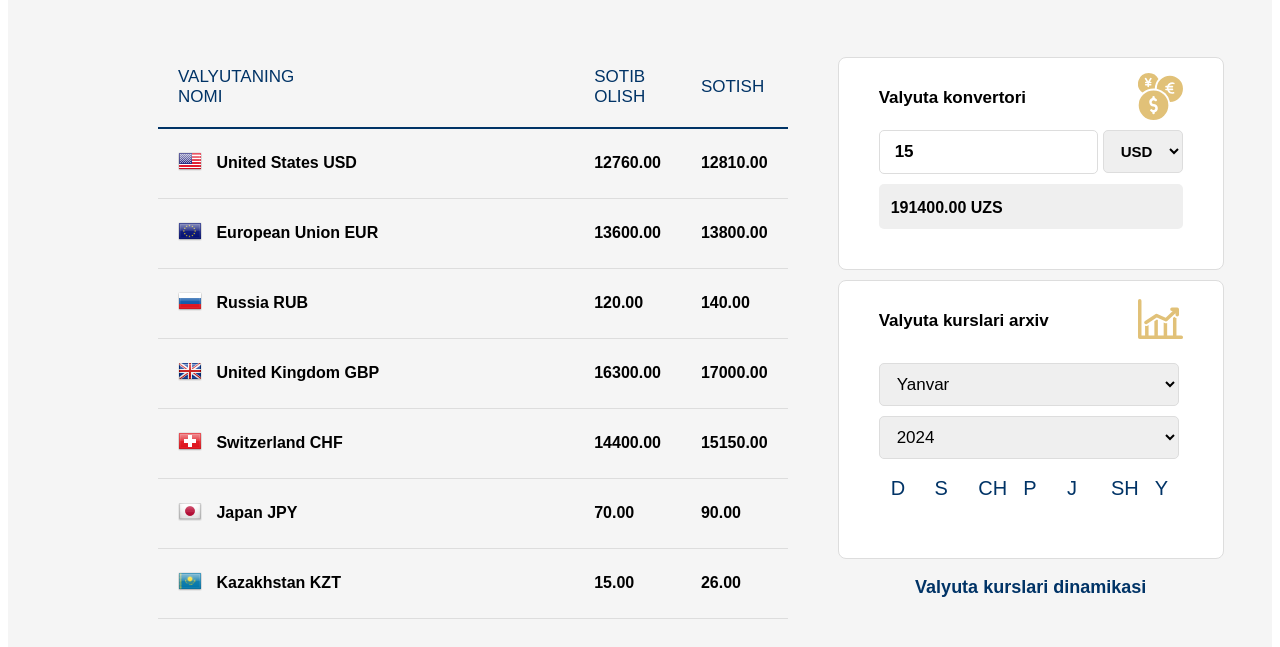
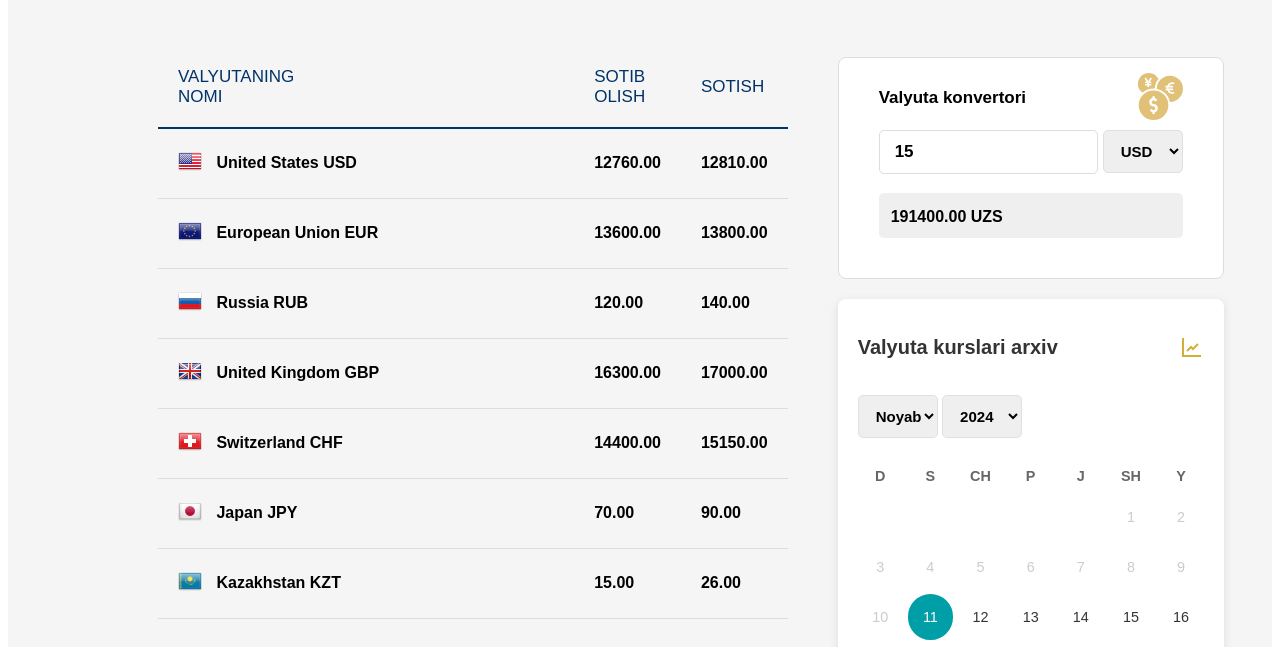
Before and after one commit to MehriddinBarnoyev/Js-NBU, a plain HTML site: page index.html in a window 1280 px wide. Shown: the part 305-952 px from the top of the page. Drawn offline with nearby package versions, Linux system fonts and the light colour scheme.

Commit message:
full done

```diff
--- a/index.html
+++ b/index.html
@@ -95,6 +95,7 @@
         <button onclick="hamburger()" class="hamburger">☰</button>
     </div>
 
+
     <div class="main">
         <h1>Valyutalar kursi</h1>
         <br>
@@ -140,52 +141,50 @@
                         <div class="h4" id="result">191,250.00 UZS</div>
                     </div>
                 </div>
-                <div class="card">
-                    <div class="card-body">
-                        <div class="title-cd">
-                            <h5 class="card-title">Valyuta kurslari arxiv</h5>
-                            <img class="card-img" src="photos/graphic.svg" alt="">
+                <div class="calendar-container">
+                    <div class="calendar-header">
+                        <h2 class="calendar-title">Valyuta kurslari arxiv</h2>
+                        <svg class="chart-icon" viewBox="0 0 24 24" fill="none" stroke="currentColor" stroke-width="2">
+                            <path d="M3 3v18h18"></path>
+                            <path d="M18 9l-5 5-2-2-4 4"></path>
+                        </svg>
+                    </div>
 
-                        </div>
-                        <div class="mb-3">
-                            <select class="months">
-                                <option>Yanvar</option>
-                                <option>Fevral</option>
-                                <option>Mart</option>
-                                <option>Aprel</option>
-                                <option>May</option>
-                                <option>Iyun</option>
-                                <option>Iyul</option>
-                                <option>August</option>
-                                <option>Sentabr</option>
-                                <option>Oktabr</option>
-                                <option>Noyabr</option>
-                                <option>Dekabr</option>
-                            </select>
-                        </div>
-                        <div class="mb-3">
-                            <select class="months">
-                                <option>2024</option>
-                                <option>2023</option>
-                                <option>2022</option>
-                                <option>2021</option>
-                                <option>2020</option>
-                            </select>
-                        </div>
-                        <br>
-                        <div class="calendar-grid">
-                            <div class="day">D</div>
-                            <div class="day">S</div>
-                            <div class="day">CH</div>
-                            <div class="day">P</div>
-                            <div class="day">J</div>
-                            <div class="day">SH</div>
-                            <div class="day">Y</div>
-                        </div>
-                        <br>
-                        <div class="calendar-grid" id="calendar"></div>
+                    <div class="calendar-controls">
+                        <select class="form-select" id="monthSelect">
+                            <option value="0">Yanvar</option>
+                            <option value="1">Fevral</option>
+                            <option value="2">Mart</option>
+                            <option value="3">Aprel</option>
+                            <option value="4">May</option>
+                            <option value="5">Iyun</option>
+                            <option value="6">Iyul</option>
+                            <option value="7">Avgust</option>
+                            <option value="8">Sentabr</option>
+                            <option value="9">Oktabr</option>
+                            <option value="10" selected>Noyabr</option>
+                            <option value="11">Dekabr</option>
+                        </select>
+
+                        <select class="form-select" id="yearSelect">
+                            <option value="2022">2022</option>
+                            <option value="2023">2023</option>
+                            <option value="2024" selected>2024</option>
+                        </select>
                     </div>
-                    <p class="dinamika">Valyuta kurslari dinamikasi</p>
+
+                    <div class="weekdays">
+                        <div class="weekday">D</div>
+
+                        <div class="weekday">S</div>
+                        <div class="weekday">CH</div>
+                        <div class="weekday">P</div>
+                        <div class="weekday">J</div>
+                        <div class="weekday">SH</div>
+                        <div class="weekday">Y</div>
+                    </div>
+
+                    <div class="calendar-grid" id="calendarGrid"></div>
                 </div>
             </div>
         </div>
@@ -257,6 +256,7 @@
                     </tr>
                 </table>
             </div>
+
 
             <div>
                 <div>
@@ -331,6 +331,7 @@
                     </ul>
                 </div>
 
+
                 <!-- Ikkinchi Column -->
                 <div class="footer-section">
                     <ul class="footer-links">
@@ -402,71 +403,3 @@
             </div>
         </div>
     </footer>
-
-<!--
-    <script>
-        document.addEventListener("DOMContentLoaded", function () {
-            const calendarEl = document.getElementById("calendar");
-            for (let i = 1; i <= 31; i++) {
-                const dayEl = document.createElement("div");
-                dayEl.classList.add("calendar-day");
-                dayEl.textContent = i;
-                calendarEl.appendChild(dayEl);
-            }
-
-            const amountEl = document.getElementById("amount");
-            const currencyEl = document.getElementById("currency");
-            const resultEl = document.getElementById("result");
-
-            function updateResult() {
-                const amount = parseFloat(amountEl.value);
-                const currency = currencyEl.value;
-                let rate;
-                switch (currency) {
-                    case "USD":
-                        rate = 12750;
-                        break;
-                    case "EUR":
-                        rate = 13790;
-                        break;
-                    case "RUB":
-                        rate = 120;
-                        break;
-                    default:
-                        rate = 1;
-                }
-                const result = amount * rate;
-                resultEl.textContent =
-                    result.toLocaleString("en-US", {
-                        minimumFractionDigits: 2,
-                        maximumFractionDigits: 2,
-                    }) + " UZS";
-            }
-
-            amountEl.addEventListener("input", updateResult);
-            currencyEl.addEventListener("change", updateResult);
-        });
-
-        document.querySelector(".toggle-text").addEventListener("click", function() {
-            const currencyRows = document.querySelectorAll(".currency-row");
-            const toggleText = this;
-
-            currencyRows.forEach(row => {
-                if (row.style.display === "none" || row.style.display === "") {
-                    row.style.display = "table-row";
-                } else {
-                    row.style.display = "none";
-                }
-            });
-
-            const isExpanded = currencyRows[0].style.display === "table-row";
-            toggleText.innerText = isExpanded
-            ? toggleText.getAttribute("data-hidetext")
-            : toggleText.getAttribute("data-showtext");
-        });
-
-
-    </script> -->
-</body>
-
-</html>
--- a/script.js
+++ b/script.js
@@ -207,7 +207,9 @@ const displayCurrencies = () => {
   currencies.slice(0, 7).forEach((currency) => {
     currencyContainer.innerHTML += `
       <tr>
-        <td><img src="${currency.flag}" alt="" /> ${currency.country} ${currency.currencyName}</td>
+        <td><img src="${currency.flag}" alt="" /> ${currency.country} ${
+      currency.currencyName
+    }</td>
         <td>${currency.buyRate ? currency.buyRate.toFixed(2) : "N/A"}</td>
         <td>${currency.sellRate ? currency.sellRate.toFixed(2) : "N/A"}</td>
       </tr>
@@ -231,19 +233,97 @@ const populateCurrencyDropdown = () => {
 const calculateCurrency = () => {
   const amount = parseFloat(document.getElementById("amount").value);
   const selectedCurrencyName = currencyDropdown.value;
-  const selectedCurrency = currencies.find((currency) => currency.currencyName === selectedCurrencyName);
+  const selectedCurrency = currencies.find(
+    (currency) => currency.currencyName === selectedCurrencyName
+  );
 
   if (selectedCurrency) {
     const resultInUZS = amount * selectedCurrency.buyRate;
-    document.getElementById("result").innerText = `${resultInUZS.toFixed(2)} UZS`;
+    document.getElementById("result").innerText = `${resultInUZS.toFixed(
+      2
+    )} UZS`;
   }
 };
 
 // Initialize and add event listeners if elements exist
 if (currencyDropdown && document.getElementById("amount")) {
   currencyDropdown.addEventListener("change", calculateCurrency);
-  document.getElementById("amount").addEventListener("input", calculateCurrency);
+  document
+    .getElementById("amount")
+    .addEventListener("input", calculateCurrency);
 }
+
+function generateCalendar(year, month) {
+  const firstDay = new Date(year, month, 1);
+  const lastDay = new Date(year, month + 1, 0);
+  const startingDay = firstDay.getDay();
+  const totalDays = lastDay.getDate();
+
+  const calendarGrid = document.getElementById("calendarGrid");
+  calendarGrid.innerHTML = "";
+
+  // Add empty cells for days before the first day of the month
+  for (let i = 0; i < startingDay; i++) {
+    const emptyDay = document.createElement("div");
+    emptyDay.className = "calendar-day";
+    calendarGrid.appendChild(emptyDay);
+  }
+
+  // Add days of the month
+  for (let day = 1; day <= totalDays; day++) {
+    const dayElement = document.createElement("div");
+    dayElement.className = "calendar-day";
+
+    // Check if it's today's date
+    const today = new Date();
+    if (
+      year === today.getFullYear() &&
+      month === today.getMonth() &&
+      day === today.getDate()
+    ) {
+      dayElement.classList.add("today");
+    }
+
+    // Check if it's the selected date (11th)
+    if (day === 11) {
+      dayElement.classList.add("active");
+    }
+
+    // Add inactive class for past dates
+    const currentDate = new Date(year, month, day);
+    if (currentDate < today) {
+      dayElement.classList.add("inactive");
+    }
+
+    dayElement.textContent = day;
+    dayElement.addEventListener("click", () => {
+      document
+        .querySelectorAll(".calendar-day.active")
+        .forEach((el) => el.classList.remove("active"));
+      if (!dayElement.classList.contains("inactive")) {
+        dayElement.classList.add("active");
+      }
+    });
+
+    calendarGrid.appendChild(dayElement);
+  }
+}
+
+// Initialize calendar
+const monthSelect = document.getElementById("monthSelect");
+const yearSelect = document.getElementById("yearSelect");
+
+function updateCalendar() {
+  const year = parseInt(yearSelect.value);
+  const month = parseInt(monthSelect.value);
+  generateCalendar(year, month);
+}
+
+monthSelect.addEventListener("change", updateCalendar);
+yearSelect.addEventListener("change", updateCalendar);
+
+// Generate initial calendar
+updateCalendar();
 
 // Execute functions on load
 displayCurrencies();
--- a/style.css
+++ b/style.css
@@ -278,6 +278,7 @@ th, td img {
     gap: 5px;
 }
 
+
 .mb-3 input{
     width: 200px;
     height: 40px;
@@ -533,6 +534,7 @@ th, td img {
     margin-bottom: 16px;
 }
 
+
 .footer-links {
     list-style: none;
     padding: 0;
@@ -782,3 +784,90 @@ th, td img {
         transform: none;
     }
 }
+
+
+.calendar-container {
+    max-width: 400px;
+    margin: 20px auto;
+    padding: 20px;
+    background-color: #fff;
+    border-radius: 8px;
+    box-shadow: 0 2px 10px rgba(0,0,0,0.1);
+}
+
+.calendar-header {
+    display: flex;
+    justify-content: space-between;
+    align-items: center;
+    margin-bottom: 20px;
+}
+
+.calendar-title {
+    font-size: 1.25rem;
+    font-weight: 600;
+    color: #333;
+}
+
+.chart-icon {
+    width: 24px;
+    height: 24px;
+    color: #d4af37;
+}
+
+.calendar-controls {
+    margin-bottom: 20px;
+}
+
+.form-select {
+    border-color: #e0e0e0;
+    margin-bottom: 10px;
+}
+
+.weekdays {
+    display: grid;
+    grid-template-columns: repeat(7, 1fr);
+    gap: 5px;
+    margin-bottom: 10px;
+    text-align: center;
+}
+
+.weekday {
+    font-weight: 600;
+    color: #666;
+    font-size: 0.9rem;
+}
+
+.calendar-grid {
+    display: grid;
+    grid-template-columns: repeat(7, 1fr);
+    gap: 5px;
+}
+
+.calendar-day {
+    aspect-ratio: 1;
+    display: flex;
+    align-items: center;
+    justify-content: center;
+    border-radius: 50%;
+    cursor: pointer;
+    font-size: 0.9rem;
+    color: #333;
+    transition: all 0.2s ease;
+}
+
+.calendar-day:hover {
+    background-color: #f0f0f0;
+}
+
+.calendar-day.inactive {
+    color: #ccc;
+}
+
+.calendar-day.active {
+    background-color: #009EA7;
+    color: white;
+}
+
+.calendar-day.today {
+    border: 2px solid #009EA7;
+}
```
